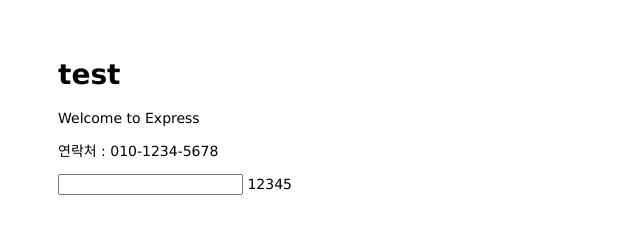
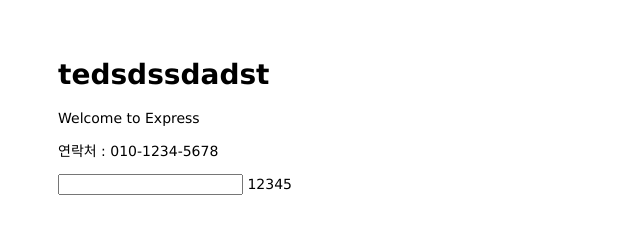
Before and after one commit to choseongjin0815/mastering-git-github, a website: page public/index.html in a window 1280 px wide. Shown: the whole page, without its empty margins (0-640 px from the left). Drawn offline with Linux system fonts and the light colour scheme.

Commit message:
Change header

```diff
--- a/public/index.html
+++ b/public/index.html
@@ -6,7 +6,7 @@
 </head>
 
 <body>
-  <h1>test</h1>
+  <h1>tedsdssdadst</h1>
   <p>Welcome to Express</p>
 </body>
 
```
